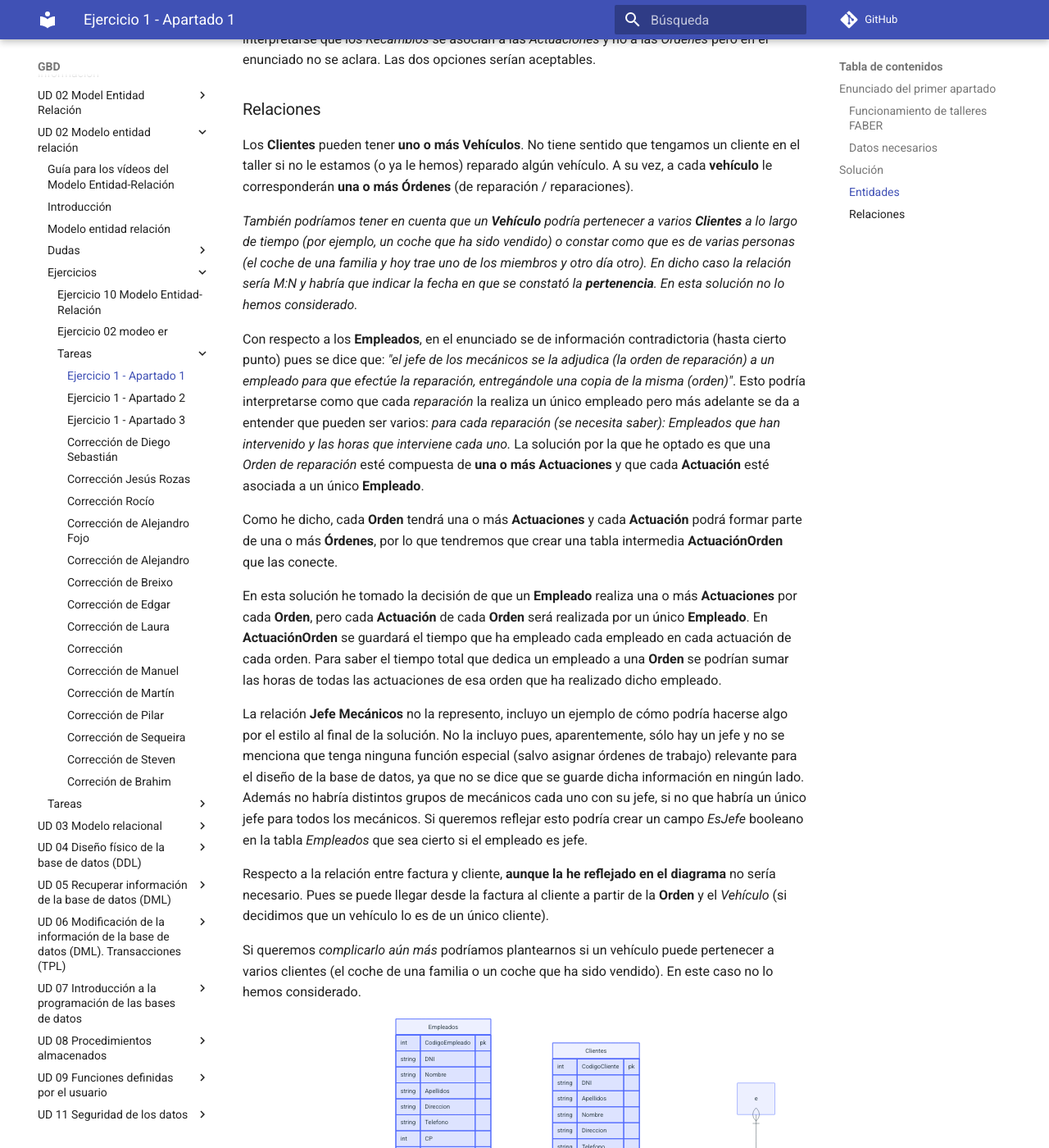
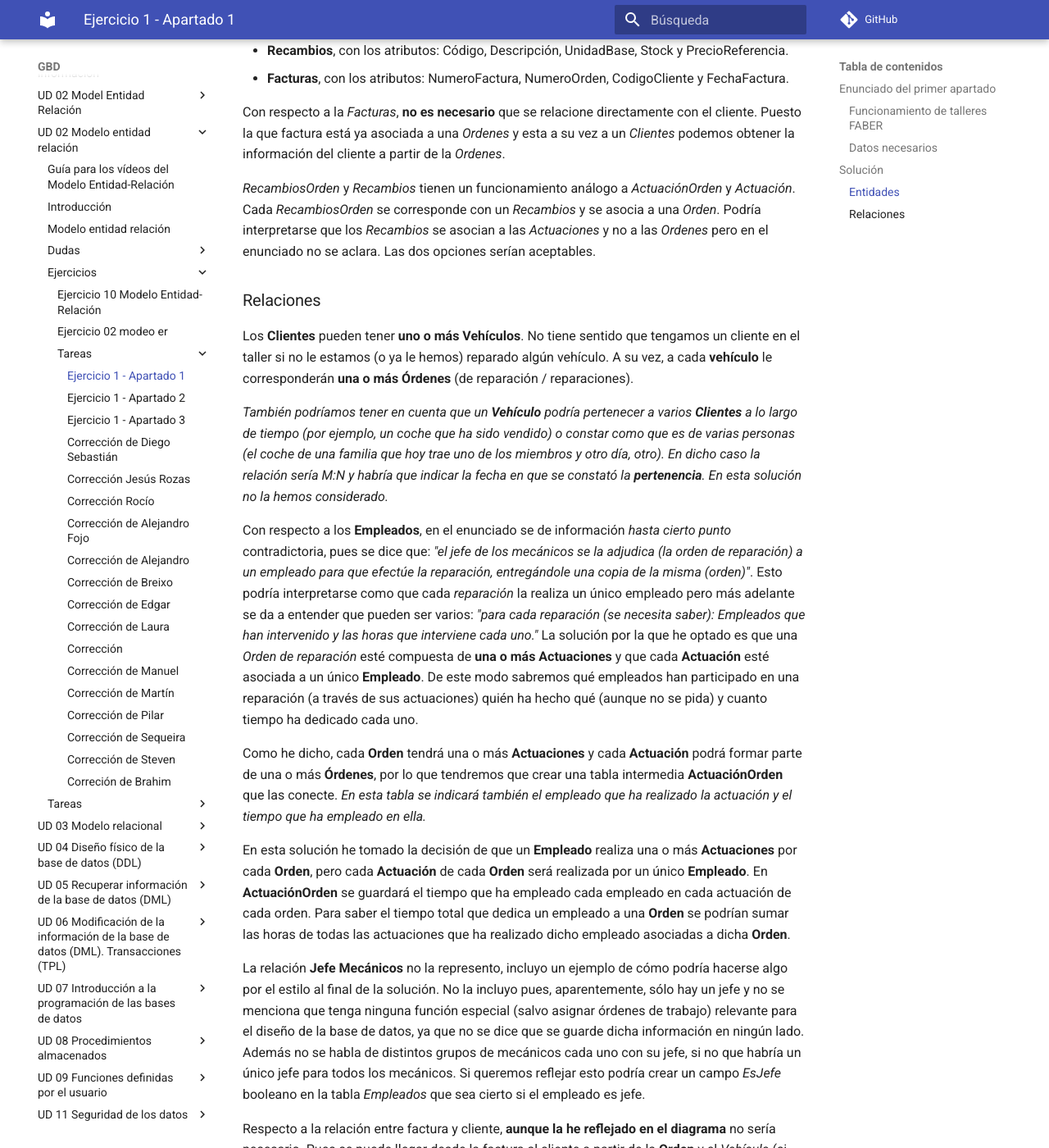
Before and after one commit to mmourazos/Curso-2024-2025, an MkDocs documentation site: the page built from docs/GBD/UD 02 - Modelo entidad-relación/Ejercicios/Tareas/Apartado 1.md, in a window 1280 px wide and 1400 px high, scrolled down 3170 px. Shown: the whole window at 82% size. Built offline with MkDocs 1.6.1 and Material for MkDocs 9.7.7, drawn with Linux system fonts in a browser that asks for light colours; comment, search, counter and statistics services are not loaded; some of the changed text lies outside the part shown.

Commit message:
Retocando la corrección T1 UD2 GBD.

````diff
--- a/docs/GBD/UD 02 - Modelo entidad-relación/Ejercicios/Tareas/Apartado 1.md
+++ b/docs/GBD/UD 02 - Modelo entidad-relación/Ejercicios/Tareas/Apartado 1.md
@@ -27,18 +27,19 @@
 
 Los datos que será necesario recoger en nuestra base de datos son:
 
-Datos del cliente: DNI, Apellidos, Nombre, Dirección y Teléfono. Se le asigna además un Código de Cliente.
-Datos del vehículo: Matrícula, Marca, Modelo, color y la Fecha de matriculación.
-Datos previos, relativos a la reparación que se quiere efectuar que son:
-Fecha de la entrada
-Los km que tiene el coche.
-La descripción de la posible avería
+* Datos del cliente: DNI, Apellidos, Nombre, Dirección y Teléfono. Se le asigna además un Código de Cliente.
+* Datos del vehículo: Matrícula, Marca, Modelo, color y la Fecha de matriculación.
+* Datos previos, relativos a la reparación que se quiere efectuar que son:
+  * Fecha de la entrada
+  * Los km que tiene el coche.
+  * La descripción de la posible avería
+
 Una vez efectuada la reparación se añade lo siguiente:
 
-Fecha de finalización
-Horas totales empleadas en la reparación.
-Si está reparado o no
-Las observaciones que se consideren necesarias
+* Fecha de finalización.
+* Horas totales empleadas en la reparación.
+* Si está reparado o no.
+* Las observaciones que se consideren necesarias.
 
 Además se necesita saber para cada reparación:
 
@@ -48,8 +49,8 @@
 * Finalmente para elaborar la factura se necesita incluir en el encabezado: Numero de factura y fecha de la factura. El resto de los datos de la factura se obtendrán a partir del los que ya hemos recogido en la reparación.
 Se pide:
 
-Obtener el modelo Entidad-Relación: Entidades, relaciones, atributos, claves principales, cardinalidades, tipos de correspondencia, etc.
-Obtener el modelo Relacional: pasar del modelo entidad-relación al modelo relacional aplicando correctamente las reglas de transformación, justificando la solución elegida cuando se considere necesario.
+* Obtener el modelo Entidad-Relación: Entidades, relaciones, atributos, claves principales, cardinalidades, tipos de correspondencia, etc.
+* Obtener el modelo Relacional: pasar del modelo entidad-relación al modelo relacional aplicando correctamente las reglas de transformación, justificando la solución elegida cuando se considere necesario.
 
 ## Solución
 
@@ -59,9 +60,9 @@
 
 Las entidades que se pueden identificar son:
 
-* Clientes, con los atributos CodigoCliente, DNI, Apellidos, Nombre, Dirección y Teléfono.
-* Vehículos, con los atributos Matrícula, Marca, Modelo, Color, FechaMatriculación y CodigoCliente.
-* Empleados, con los atributos CodigoEmpleado, DNI, Nombre, Apellidos, Dirección, Teléfono, CP, FechaAlta y Categoría.
+* **Clientes**, con los atributos CodigoCliente, DNI, Apellidos, Nombre, Dirección y Teléfono.
+* **Vehículos**, con los atributos Matrícula, Marca, Modelo, Color, FechaMatriculación y CodigoCliente.
+* **Empleados**, con los atributos CodigoEmpleado, DNI, Nombre, Apellidos, Dirección, Teléfono, CP, FechaAlta y Categoría.
 
 Con respecto a **Empleados** se podrían considerar varias opciones. Podemos entender que hay varios tipos de empleados: Administrativos, Mecánicos y Jefes de mecánicos. En este caso tendríamos una entidad Empleados y tres entidades más, una para cada tipo de empleado. El problema con esta solución es que **no hay ningún atributo especial que distinga a los empleados de un tipo u otro**.
 
@@ -69,17 +70,17 @@
 
 Puesto que **sólo se menciona la existencia de un jefe** tampoco tendría mucho sentido reflejar el hecho en la base de datos. No se especifica un mecanismo para que el jefe asigne las reparaciones (órdenes en nuestro diseño) al resto ni en qué se distingue el jefe de cualquier otro mecánico.
 
-En cualquier caso, se pueden considerar las dos opciones. En el mundo real necesita más información para decidir cuál es la mejor opción.
+En cualquier caso, se pueden considerar las dos opciones. En el mundo real necesita más información para decidir cuál es la mejor opción o si than siquiera hay que aplica
 
-* Órdenes, con los atributos NumeroOrden, FechaEntrada, Kms, DescripciónAvería, FechaSalida, HorasTotales, Reparado, Observaciones, CodigoCliente y Matrícula.
-* ActuaciónOrden, con los atributos NumeroOrden, CodigoEmpleado, Referencia y Horas.
-* Actuaciónes, con los atributos Referencia, Descripción, TiempoEstimado y Precio.
+* **Órdenes**, con los atributos: NumeroOrden, FechaEntrada, Kms, DescripciónAvería, FechaSalida, HorasTotales, Reparado, Observaciones, CodigoCliente y Matrícula.
+* **ActuaciónOrden**, con los atributos: NumeroOrden, CodigoEmpleado, Referencia y Horas.
+* **Actuaciónes**, con los atributos: Referencia, Descripción, TiempoEstimado y Precio.
 
-He decidido llamar a la _reparación_ **Orden**. Una reparación estará asociada a un vehículo y estará formada por una o más actuaciones. Cada actuación de la orde (__ActuaciónOrden_) será realizada por un único empleado y tendrá que ser una de las actuaciones predefinidas (_Actuaciones_). De esta forma podremos saber cuantos _Empleados_ han participado en una reparación _repasando_ las _ActuacionesOrden_ de la misma.
+He decidido llamar a la _reparación_ **Orden**. Una reparación estará asociada a un vehículo y estará formada por una o más actuaciones. Cada actuación de la orden (_ActuaciónOrden_) será realizada por un único empleado y tendrá que ser una de las actuaciones predefinidas (_Actuaciones_). De esta forma podremos saber cuantos _Empleados_ han participado en una reparación _repasando_ las _ActuacionesOrden_ de la misma.
 
-* RecambiosOrden, con los atributos NumeroOrden, CodigoRecambio y Unidades.
-* Recambios, con los atributos Código, Descripción, UnidadBase, Stock y PrecioReferencia.
-* Facturas, con los atributos NumeroFactura, NumeroOrden, CodigoCliente y FechaFactura.
+* **RecambiosOrden**, con los atributos: NumeroOrden, CodigoRecambio y Unidades.
+* **Recambios**, con los atributos: Código, Descripción, UnidadBase, Stock y PrecioReferencia.
+* **Facturas**, con los atributos: NumeroFactura, NumeroOrden, CodigoCliente y FechaFactura.
 
 Con respecto a la _Facturas_, **no es necesario** que se relacione directamente con el cliente. Puesto la que factura está ya asociada a una _Ordenes_ y esta a su vez a un _Clientes_ podemos obtener la información del cliente a partir de la _Ordenes_.
 
@@ -89,19 +90,18 @@
 
 Los **Clientes** pueden tener **uno o más Vehículos**. No tiene sentido que tengamos un cliente en el taller si no le estamos (o ya le hemos) reparado algún vehículo. A su vez, a cada **vehículo** le corresponderán **una o más Órdenes** (de reparación / reparaciones).
 
-_También podríamos tener en cuenta que un **Vehículo** podría pertenecer a varios **Clientes** a lo largo de tiempo (por ejemplo, un coche que ha sido vendido) o constar como que es de varias personas (el coche de una familia y hoy trae uno de los miembros y otro día otro). En dicho caso la relación sería M:N y habría que indicar la fecha en que se constató la **pertenencia**. En esta solución no lo hemos considerado._
+_También podríamos tener en cuenta que un **Vehículo** podría pertenecer a varios **Clientes** a lo largo de tiempo (por ejemplo, un coche que ha sido vendido) o constar como que es de varias personas (el coche de una familia que hoy trae uno de los miembros y otro día, otro). En dicho caso la relación sería M:N y habría que indicar la fecha en que se constató la **pertenencia**. En esta solución no la hemos considerado._
 
-Con respecto a los **Empleados**, en el enunciado se de información contradictoria (hasta cierto punto) pues se dice que: _"el jefe de los mecánicos se la adjudica (la orden de reparación) a un empleado para que efectúe la reparación, entregándole una copia de la misma (orden)"_. Esto podría interpretarse como que cada _reparación_ la realiza un único empleado pero más adelante se da a entender que pueden ser varios: _para cada reparación (se necesita saber): Empleados que han intervenido y las horas que interviene cada uno._ La solución por la que he optado es que una _Orden de reparación_ esté compuesta de **una o más Actuaciones** y que cada **Actuación** esté asociada a un único **Empleado**.
+Con respecto a los **Empleados**, en el enunciado se de información _hasta cierto punto_ contradictoria, pues se dice que: _"el jefe de los mecánicos se la adjudica (la orden de reparación) a un empleado para que efectúe la reparación, entregándole una copia de la misma (orden)"_. Esto podría interpretarse como que cada _reparación_ la realiza un único empleado pero más adelante se da a entender que pueden ser varios: _"para cada reparación (se necesita saber): Empleados que han intervenido y las horas que interviene cada uno."_ La solución por la que he optado es que una _Orden de reparación_ esté compuesta de **una o más Actuaciones** y que cada **Actuación** esté asociada a un único **Empleado**.
+De este modo sabremos qué empleados han participado en una reparación (a través de sus actuaciones) quién ha hecho qué (aunque no se pida) y cuanto tiempo ha dedicado cada uno.
 
-Como he dicho, cada **Orden** tendrá una o más **Actuaciones** y cada **Actuación** podrá formar parte de una o más **Órdenes**, por lo que tendremos que crear una tabla intermedia **ActuaciónOrden** que las conecte.
+Como he dicho, cada **Orden** tendrá una o más **Actuaciones** y cada **Actuación** podrá formar parte de una o más **Órdenes**, por lo que tendremos que crear una tabla intermedia **ActuaciónOrden** que las conecte. _En esta tabla se indicará también el empleado que ha realizado la actuación y el tiempo que ha empleado en ella._
 
-En esta solución he tomado la decisión de que un **Empleado** realiza una o más **Actuaciones** por cada **Orden**, pero cada **Actuación** de cada **Orden** será realizada por un único **Empleado**. En **ActuaciónOrden** se guardará el tiempo que ha empleado cada empleado en cada actuación de cada orden. Para saber el tiempo total que dedica un empleado a una **Orden** se podrían sumar las horas de todas las actuaciones de esa orden que ha realizado dicho empleado.
+En esta solución he tomado la decisión de que un **Empleado** realiza una o más **Actuaciones** por cada **Orden**, pero cada **Actuación** de cada **Orden** será realizada por un único **Empleado**. En **ActuaciónOrden** se guardará el tiempo que ha empleado cada empleado en cada actuación de cada orden. Para saber el tiempo total que dedica un empleado a una **Orden** se podrían sumar las horas de todas las actuaciones que ha realizado dicho empleado asociadas a dicha **Orden**.
 
-La relación **Jefe** **Mecánicos** no la represento, incluyo un ejemplo de cómo podría hacerse algo por el estilo al final de la solución. No la incluyo pues, aparentemente, sólo hay un jefe y no se menciona que tenga ninguna función especial (salvo asignar órdenes de trabajo) relevante para el diseño de la base de datos, ya que no se dice que se guarde dicha información en ningún lado. Además no habría distintos grupos de mecánicos cada uno con su jefe, si no que habría un único jefe para todos los mecánicos. Si queremos reflejar esto podría crear un campo _EsJefe_ booleano en la tabla _Empleados_ que sea cierto si el empleado es jefe.
+La relación **Jefe** **Mecánicos** no la represento, incluyo un ejemplo de cómo podría hacerse algo por el estilo al final de la solución. No la incluyo pues, aparentemente, sólo hay un jefe y no se menciona que tenga ninguna función especial (salvo asignar órdenes de trabajo) relevante para el diseño de la base de datos, ya que no se dice que se guarde dicha información en ningún lado. Además no se habla de distintos grupos de mecánicos cada uno con su jefe, si no que habría un único jefe para todos los mecánicos. Si queremos reflejar esto podría crear un campo _EsJefe_ booleano en la tabla _Empleados_ que sea cierto si el empleado es jefe.
 
 Respecto a la relación entre factura y cliente, **aunque la he reflejado en el diagrama** no sería necesario. Pues se puede llegar desde la factura al cliente a partir de la **Orden** y el _Vehículo_ (si decidimos que un vehículo lo es de un único cliente).
-
-Si queremos _complicarlo aún más_ podríamos plantearnos si un vehículo puede pertenecer a varios clientes (el coche de una familia o un coche que ha sido vendido). En este caso no lo hemos considerado.
 
 ```mermaid
 erDiagram
````
